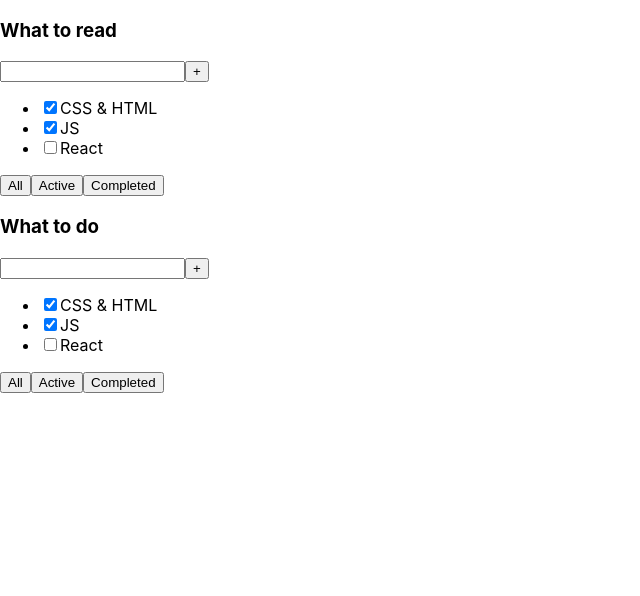
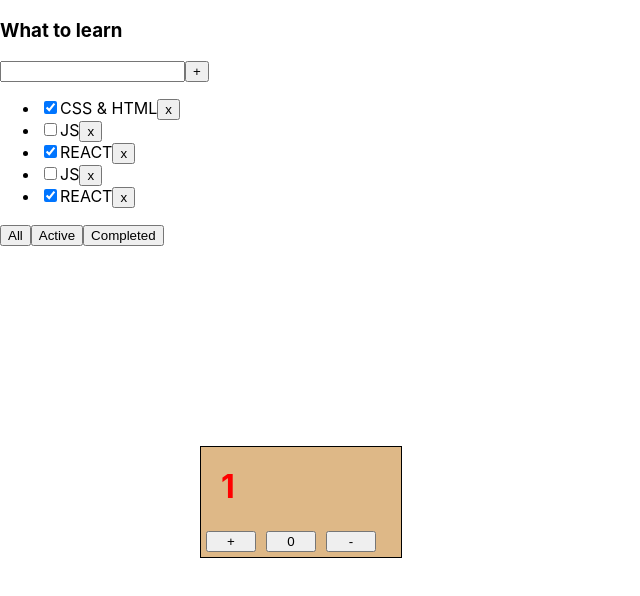
Before and after one commit to Dinara1989/ToDoList_home, a React (Create React App) app: page / in a window 1280 px wide. Shown: the top 596 px of the page, without its empty margins (0-640 px from the left). Built offline with nearby package versions, Linux system fonts and the light colour scheme.

Commit message:
added counter and buttons. 2nd lesson

```diff
--- a/src/App.tsx
+++ b/src/App.tsx
@@ -1,25 +1,37 @@
-import React from 'react';
+import React, {useState} from 'react';
 import './App.css';
 import {Todolist} from "./components/Todolist";
+import Counter from "./components/counter/Counter";
+
+export type FilterValuesType = "all" | "active" | "completed";
 
 const App = () => {
 
-    let tasks1 = [
+    let [tasks, setTasks] = useState([
         { id: 1, title: "CSS & HTML", isDone: true},
         { id: 2, title: "JS", isDone: false},
-        { id: 3, title: "REACT", isDone: true}
-    ]
-    let tasks2 = [
-        { id: 1, title: "Shower", isDone: true},
-        { id: 2, title: "Shopping", isDone: false},
-        { id: 3, title: "Laundry", isDone: true}
-    ]
+        { id: 3, title: "REACT", isDone: true},
+        { id: 4, title: "JS", isDone: false},
+        { id: 5, title: "REACT", isDone: true}
+    ]);
+    let [filter,setFilter] = useState<FilterValuesType>("active")
+
+    function removeTask(id: number) {
+        let filteredTasks = tasks.filter( t => t.id !== id)
+        setTasks(filteredTasks);
+    }
+    let tasksForTodolist = tasks;
+
 
     return (
         <div>
-            <Todolist title={"What to read"} tasks={tasks1}/>
-            <Todolist title={"What to do"} tasks={tasks2}/>
+            <Todolist title={"What to learn"}
+                      tasks={tasksForTodolist}
+                      removeTask={removeTask}
+            />
+            {/*<Todolist title={"What to do"} tasks={tasks}/>*/}
             {/*<Todolist title={"What to watch"}/>*/}
+            <Counter/>
         </div>
     );
 };
--- a/src/components/Todolist.tsx
+++ b/src/components/Todolist.tsx
@@ -8,6 +8,7 @@ type TaskType = {
 type listPropsType = {
     title: string
     tasks: Array<TaskType>
+    removeTask:Function
 }
 
 export const Todolist = (props:listPropsType) => {
@@ -19,9 +20,13 @@ export const Todolist = (props:listPropsType) => {
                 <button>+</button>
             </div>
             <ul>
-                <li><input type="checkbox" checked={true}/><span>CSS & HTML</span></li>
-                <li><input type="checkbox" checked={true}/><span>JS</span></li>
-                <li><input type="checkbox" checked={false}/><span>React</span></li>
+                {
+                    props.tasks.map( (t) => {
+                        return <li><input type="checkbox" checked={t.isDone}/>
+                            <span>{t.title}</span>
+                            <button onClick={ ()=> {props.removeTask(t.id)}}>x</button>
+                        </li>})
+                }
             </ul>
             <button>All</button>
             <button>Active</button>
--- /dev/null
+++ b/src/components/counter/Counter.module.css
@@ -0,0 +1,14 @@
+.counter {
+    width: 200px;
+    margin: 200px 200px;
+    border: 1px solid black;
+    background-color: burlywood;
+}
+.number {
+    margin: 10% 10%;
+    color: red;
+}
+.button {
+    margin: 5px;
+    width: 50px;
+}
--- /dev/null
+++ b/src/components/counter/Counter.tsx
@@ -0,0 +1,25 @@
+import React, {useState} from 'react';
+import s from './Counter.module.css'
+
+const Counter = () => {
+    let[arr, setArr] = useState(1)
+    const plusHandler=()=>{
+        setArr(++arr)
+    }
+    const zeroHandler=()=>{
+        setArr(arr=0)
+    }
+    const minusHandler=()=>{
+        setArr(--arr)
+    }
+    return (
+        <div className={s.counter}>
+            <h1 className={s.number}>{arr}</h1>
+            <button className={s.button} onClick={plusHandler}>+</button>
+            <button className={s.button} onClick={zeroHandler}>0</button>
+            <button className={s.button} onClick={minusHandler}>-</button>
+        </div>
+    );
+};
+
+export default Counter;
```
